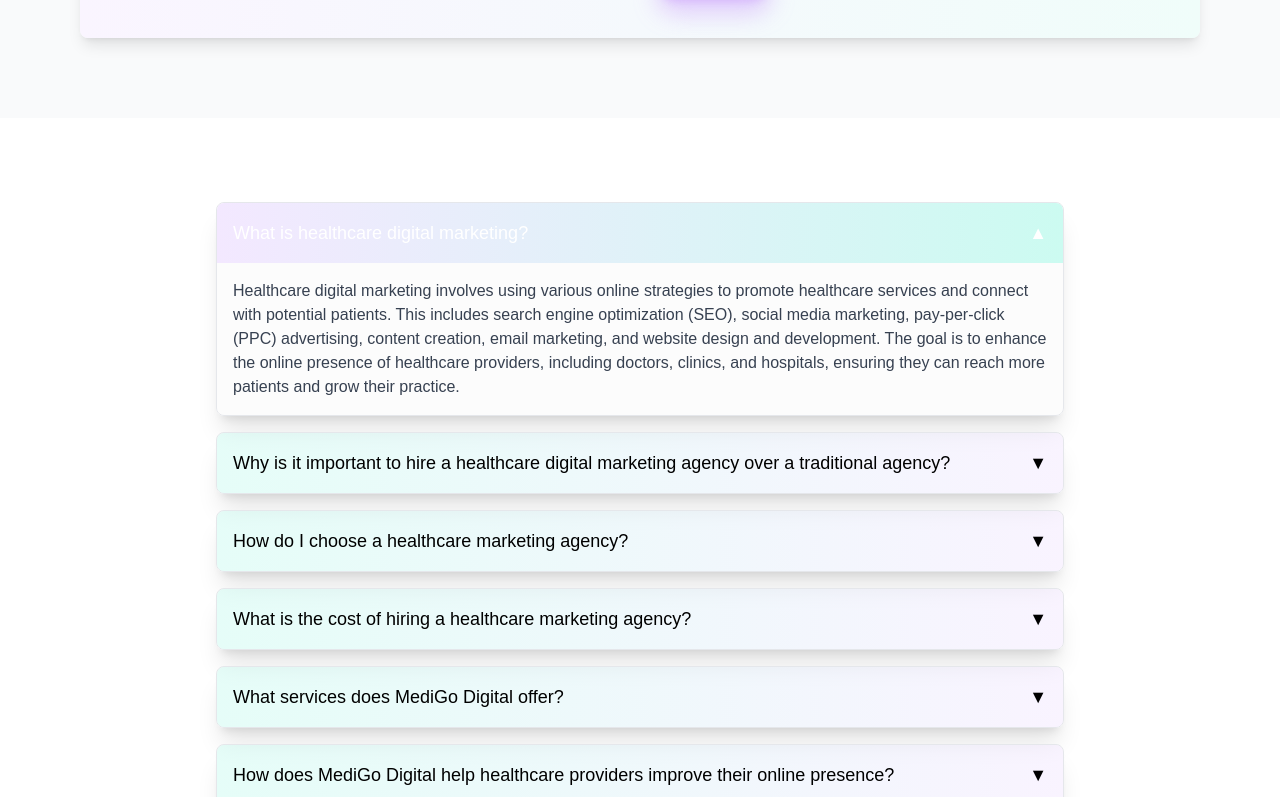
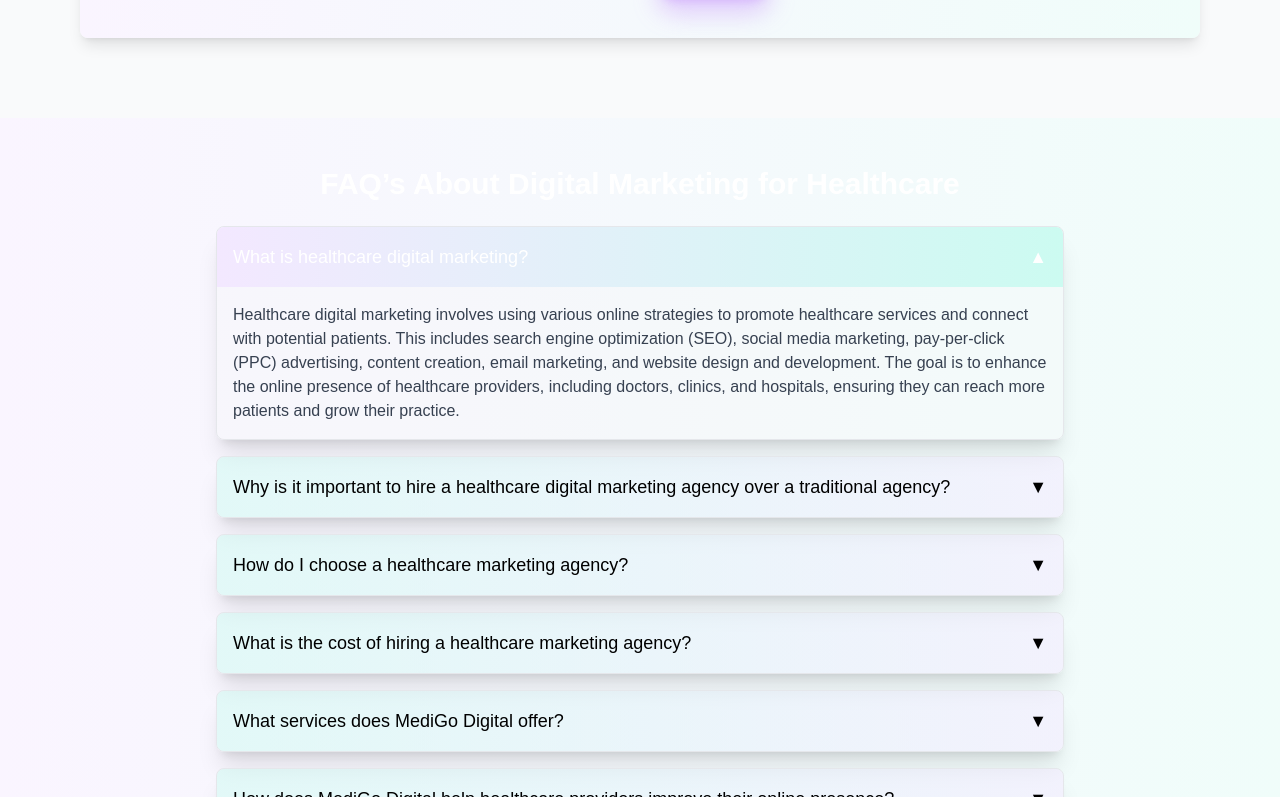
Before and after one commit to Drkadam07/MediGo-Digital-, a Next.js app: page / in a window 1280 px wide. Shown: the part 5803-6600 px from the top of the page. Built offline with nearby package versions, Linux system fonts and the light colour scheme.

Commit message:
bg color chnaged

```diff
--- a/app/Components/FAQSection.js
+++ b/app/Components/FAQSection.js
@@ -49,7 +49,7 @@ const FAQSection = () => {
   };
 
   return (
-    <section className="">
+    <section className="bg-gradient-to-r from-purple-50 to-teal-50 min-h-screen p-6">
     <div className="max-w-4xl mx-auto p-6">
       <h2 className="text-3xl font-bold text-center mb-6">
         FAQ’s About Digital Marketing for Healthcare
```
